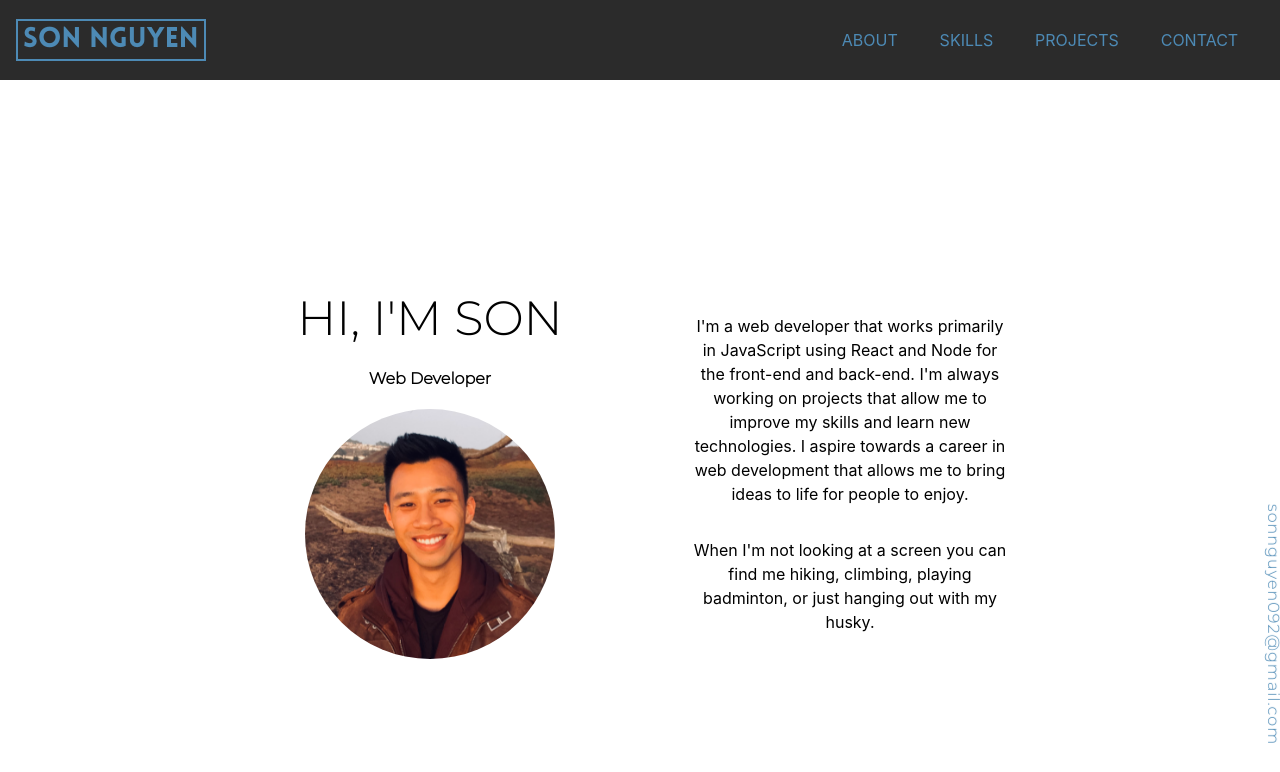
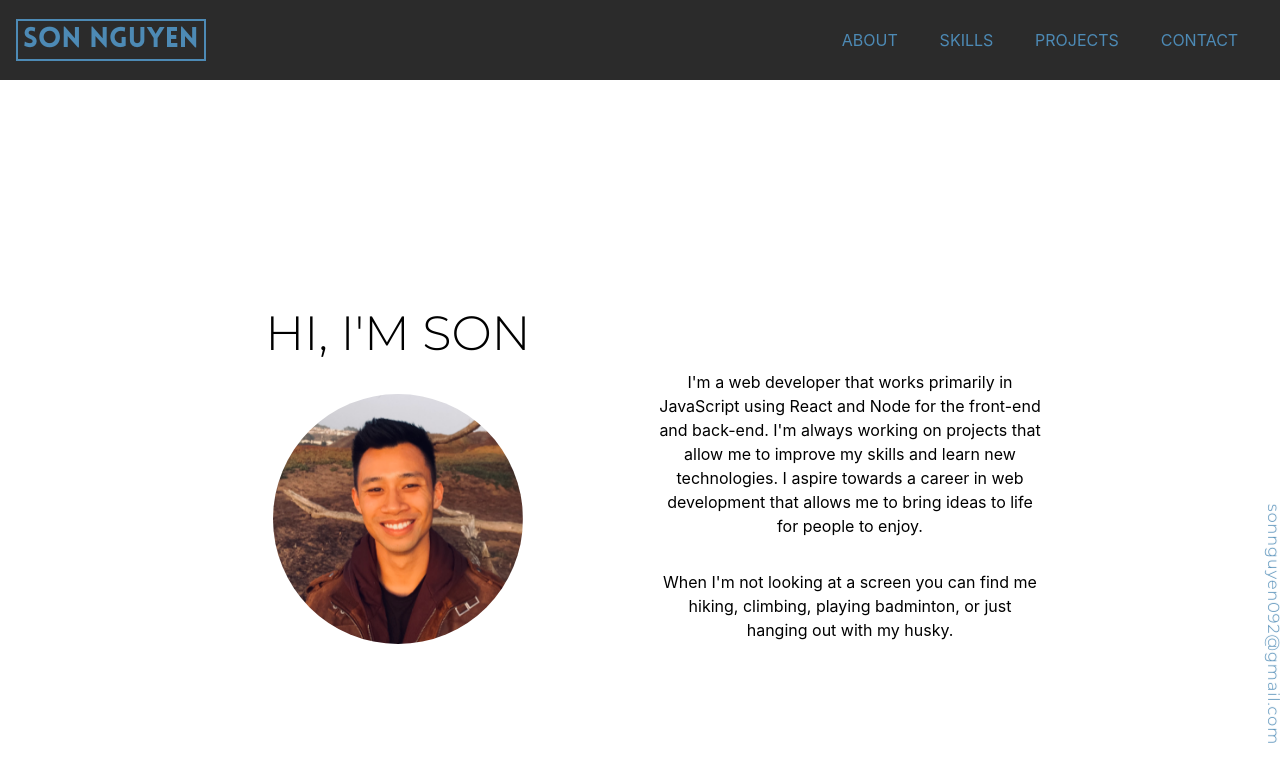
Before and after one commit to sotrnguy92/portfolio, a React (Create React App) app: page / in a window 1280 px wide. Shown: the top 772 px of the page. Built offline with nearby package versions, Linux system fonts and the light colour scheme.

Commit message:
removing web developer and changing width of about me blurb

```diff
--- a/public/index.html
+++ b/public/index.html
@@ -27,7 +27,7 @@
       work correctly both with client-side routing and a non-root public URL.
       Learn how to configure a non-root public URL by running `npm run build`.
     -->
-    <title>React App</title>
+    <title>Son Nguyen</title>
   </head>
   <body>
     <noscript>You need to enable JavaScript to run this app.</noscript>
--- a/src/components/About/About.css
+++ b/src/components/About/About.css
@@ -36,11 +36,11 @@
 h1{
     font-size: 48px;
     font-weight: 100;
-    margin: 0;
+    margin: 0 0 2rem;
 }
 
 .about-blurb{
-    width: 25%;
+    width: 30%;
     min-width:250px;
     /*background-color: chocolate;*/
     display: flex;
@@ -48,4 +48,5 @@ h1{
     font-size:16px;
     font-weight: 400;
     line-height: 1.5em;
+    padding-top: 4rem;
 }
--- a/src/components/About/About.js
+++ b/src/components/About/About.js
@@ -8,9 +8,7 @@ export const About = () => {
                 <h1>
                     HI, I'M SON
                 </h1>
-                <h4>
-                    Web Developer
-                </h4>
+
                 <div className='pic-container'>
                     <img className='profile-pic' src={profilePic} alt="profile"/>
                 </div>
```
